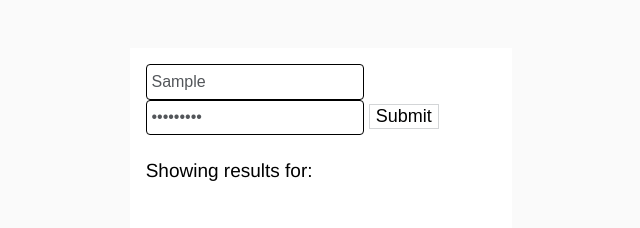
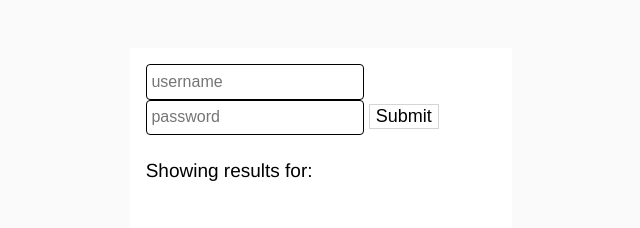
Before and after one commit to kathrynkoehler/json-solitaire, a plain HTML site: page public/json-ui.html in a window 1280 px wide. Both pictures are taken after typing "Sample", "Sample123" into the empty fields and a click on the button "Submit". Shown: the top 228 px of the page, 167-807 px from the left. Drawn offline with Linux system fonts and the light colour scheme; no server answers.

Commit message:
sku score appearance

```diff
--- a/public/index.js
+++ b/public/index.js
@@ -27,13 +27,16 @@
    */
   async function init() {
     try {
-      qs('#auth form').addEventListener('submit', async (e) => {
+      let auth = qs('#auth form');
+      auth.addEventListener('submit', async (e) => {
         e.preventDefault();
         await authenticateJWT(e);
+        auth['username'].value = '';
+        auth['password'].value = '';
       });
       // prep searchbar to query api
       id('search-form').addEventListener('submit', async (e) => {
-        e.preventDefault();     // possibly remove, might want page reload?
+        e.preventDefault();
         await loadPage(e);
       });
     } catch (err) {
--- a/public/solitaire.css
+++ b/public/solitaire.css
@@ -276,6 +276,7 @@ main {
 #items .content {
   /* overflow-y: scroll;
   overflow-x: hidden; */
+  padding-top: 1.6rem;
   max-height: 100%;
 }
 
```
